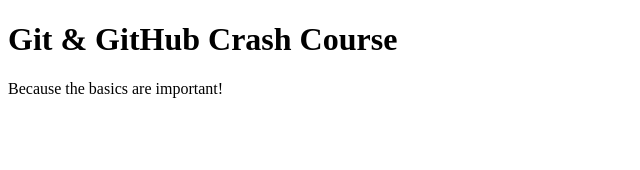
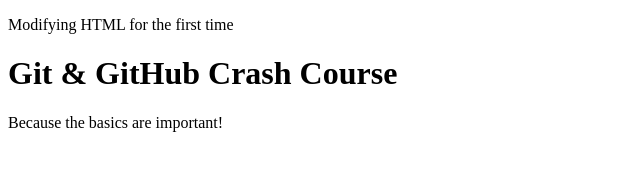
Before and after one commit to sudhan1195/github-poc, a plain HTML site: page index.html in a window 1280 px wide. Shown: the whole page, without its empty margins (0-640 px from the left). Drawn offline with Linux system fonts and the light colour scheme.

Commit message:
Added P tag

```diff
--- a/index.html
+++ b/index.html
@@ -5,6 +5,7 @@
     <meta http-equiv="X-UA-Compatible" content="IE=edge" />
     <meta name="viewport" content="width=device-width, initial-scale=1.0" />
     <title>Git & GitHub Crash Course</title>
+    <p>Modifying HTML for the first time</p>
   </head>
   <body>
     <h1>Git & GitHub Crash Course</h1>
```
